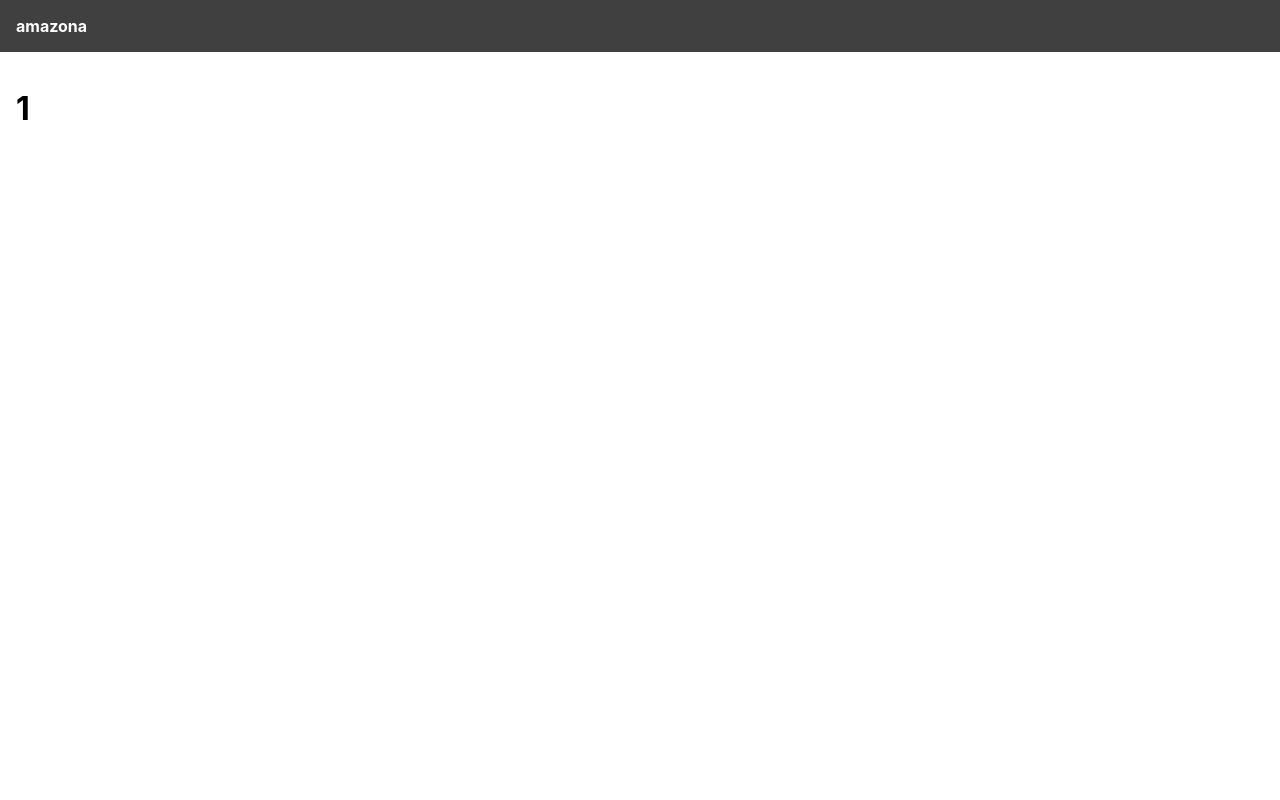
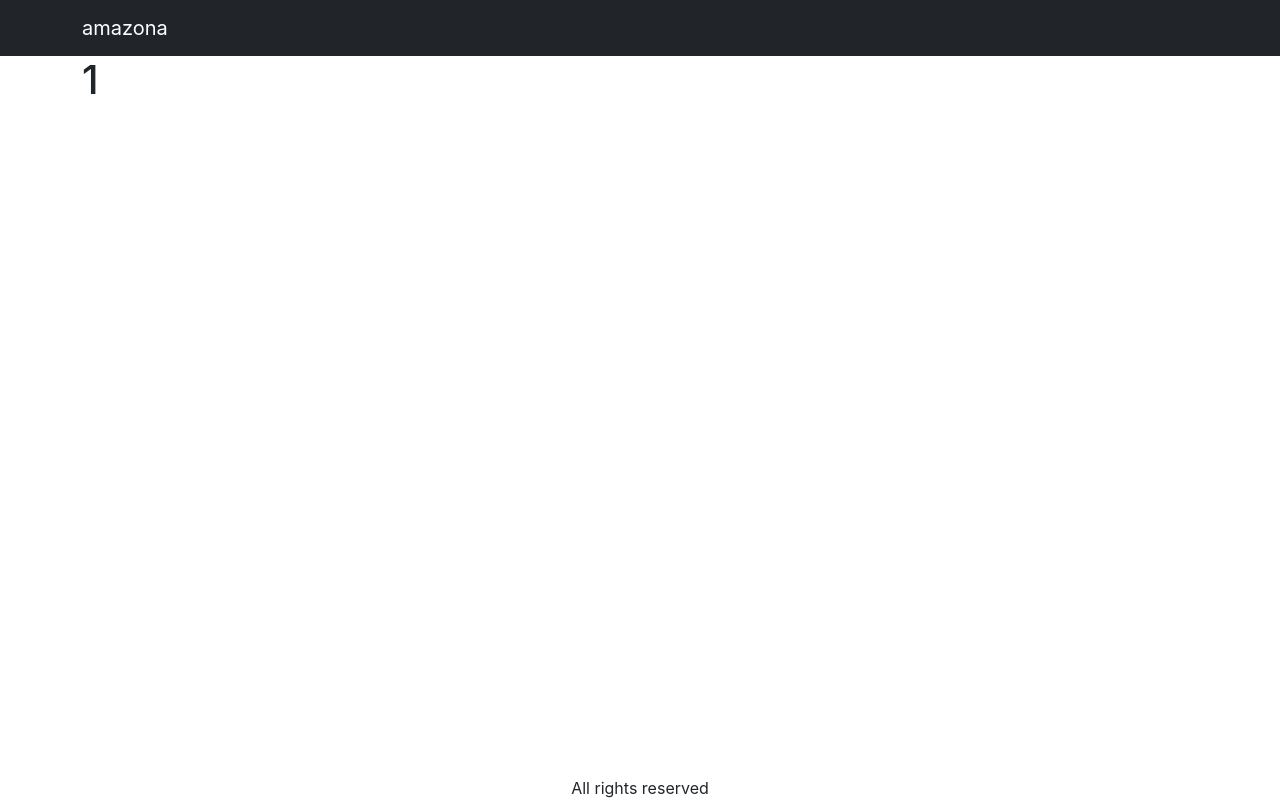
Before and after one commit to DieOsorio/e-commerce, a React (Create React App) app in the folder frontend/: page /product/1 in a window 1280 px wide. Built offline with nearby package versions, Linux system fonts and the light colour scheme.

Commit message:
video-10-add-bootstrap

```diff
--- a/frontend/package.json
+++ b/frontend/package.json
@@ -9,6 +9,7 @@
     "@testing-library/user-event": "^13.5.0",
     "react": "^18.0.0",
     "react-dom": "^18.0.0",
+    "react-router-bootstrap": "^0.26.1",
     "react-router-dom": "^6.3.0",
     "react-scripts": "5.0.1",
     "web-vitals": "^2.1.4"
--- a/frontend/public/index.html
+++ b/frontend/public/index.html
@@ -8,6 +8,12 @@
     <meta
       name="description"
       content="Web site created using create-react-app"
+    />
+    <link
+      href="https://cdn.jsdelivr.net/npm/bootstrap@5.1.3/dist/css/bootstrap.min.css"
+      rel="stylesheet"
+      integrity="sha384-1BmE4kWBq78iYhFldvKuhfTAU6auU8tT94WrHftjDbrCEXSU1oBoqyl2QvZ6jIW3"
+      crossorigin="anonymous"
     />
     <link rel="apple-touch-icon" href="%PUBLIC_URL%/logo192.png" />
     <!--
@@ -39,5 +45,10 @@
       To begin the development, run `npm start` or `yarn start`.
       To create a production bundle, use `npm run build` or `yarn build`.
     -->
+    <script
+      src="https://cdn.jsdelivr.net/npm/bootstrap@5.1.3/dist/js/bootstrap.bundle.min.js"
+      integrity="sha384-ka7Sk0Gln4gmtz2MlQnikT1wXgYsOg+OMhuP+IlRH9sENBO0LRn5q+8nbTov4+1p"
+      crossorigin="anonymous"
+    ></script>
   </body>
 </html>
--- a/frontend/src/App.js
+++ b/frontend/src/App.js
@@ -1,20 +1,32 @@
-import { BrowserRouter, Routes, Route, Link } from "react-router-dom";
+import { BrowserRouter, Routes, Route } from "react-router-dom";
 import HomeScreen from "./screens/HomeScreen";
 import ProductScreen from "./screens/ProductScreen";
+import { LinkContainer } from "react-router-bootstrap";
 
 function App() {
   return (
     <BrowserRouter>
-      <div>
+      <div className="d-flex flex-column site-container">
         <header>
-          <Link to="/">amazona</Link>
+          <nav className="navbar navbar-dark bg-dark">
+            <div className="container">
+              <LinkContainer to="/">
+                <a className="navbar-brand">amazona</a>
+              </LinkContainer>
+            </div>
+          </nav>
         </header>
         <main>
-          <Routes>
-            <Route path="/product/:slug" element={<ProductScreen />} />
-            <Route path="/" element={<HomeScreen />} />
-          </Routes>
+          <div className="container">
+            <Routes>
+              <Route path="/product/:slug" element={<ProductScreen />} />
+              <Route path="/" element={<HomeScreen />} />
+            </Routes>
+          </div>
         </main>
+        <footer>
+          <div className="text-center">All rights reserved</div>
+        </footer>
       </div>
     </BrowserRouter>
   );
--- a/frontend/src/index.css
+++ b/frontend/src/index.css
@@ -6,18 +6,11 @@ body {
   -webkit-font-smoothing: antialiased;
   -moz-osx-font-smoothing: grayscale;
 }
-
-header {
-  background-color: #404040;
-  padding: 1rem;
-}
-header a {
-  color: #fff;
-  font-weight: bold;
-  text-decoration: none;
+.site-container {
+  min-height: 100vh;
 }
 main {
-  padding: 1rem;
+  flex: 1;
 }
 .products {
   display: flex;
```
Also changed, not shown: 1 other file (tests, documents, lock files or other folders).
